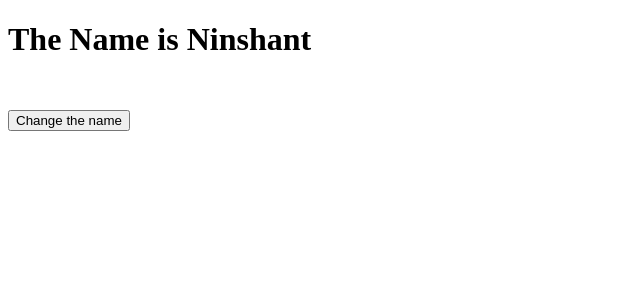
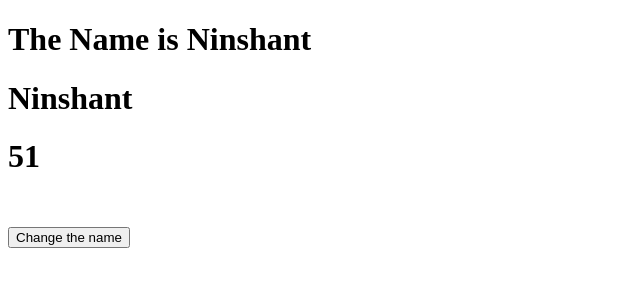
Before and after one commit to davi-p-oliveira-11/react-interview-quest, a React (Vite) app: page / in a window 1280 px wide. Shown: the top 300 px of the page, without its empty margins (0-640 px from the left). Built offline with nearby package versions, Linux system fonts and the light colour scheme.

Commit message:
added context api component

```diff
--- a/src/components/context-api/Main.jsx
+++ b/src/components/context-api/Main.jsx
@@ -1,13 +1,17 @@
 import { useState } from "react";
-import Home from "./components/Home"
-import Profile from "./components/Profile"
+import Home from "./components/Home";
+import Profile from "./components/Profile";
+import { UserData } from "./context/GlobalContext";
 
 export default function Main() {
-  const [name, setName] = useState("Ninshant")
-  return(
-    <div>
-      <Home name={name} />
-      <Profile setName={setName} />
+  const [name, setName] = useState("Ninshant");
+  const [age, setAge] = useState(51);
+  return (
+    <div className="main">
+      <UserData.Provider value={{name, setName, age}}>
+        <Home name={name} />
+        <Profile />
+      </UserData.Provider>
     </div>
   );
 }
--- a/src/components/context-api/components/Home.jsx
+++ b/src/components/context-api/components/Home.jsx
@@ -1,7 +1,13 @@
-export default function Home({ name }) {
+import { useContext } from "react"
+import { UserData } from "../context/GlobalContext"
+import Settings from "./Settings";
+
+export default function Home() {
+  let { name } = useContext(UserData);
   return(
     <div>
       <h1>The Name is {name}</h1>
+      <Settings name={name}/>
     </div>
   )
 }
--- a/src/components/context-api/components/Profile.jsx
+++ b/src/components/context-api/components/Profile.jsx
@@ -1,8 +1,12 @@
-export default function Profile({ setName }) {
+
+import { useContext } from "react";
+import { UserData } from "../context/GlobalContext";
+
+export default function Profile() {
+  let { setName } = useContext(UserData);
   return (
     <div>
-
-      <button onClick={() => setName("John")}>Change the name</button>
+      <button onClick={() => setName("Maito Gai")}>Change the name</button>
     </div>
   );
 }
--- /dev/null
+++ b/src/components/context-api/components/Settings.jsx
@@ -0,0 +1,13 @@
+import React from 'react'
+import { useContext } from "react"
+import { UserData } from "../context/GlobalContext"
+
+export default function Settings () {
+  let { name, age } = useContext(UserData);
+  return (
+    <div>
+      <h1>{name}</h1>
+      <h1>{age}</h1>
+    </div>
+  )
+}
--- /dev/null
+++ b/src/components/context-api/context/GlobalContext.js
@@ -0,0 +1,3 @@
+import { createContext } from "react";
+
+export const UserData = createContext({});
```
